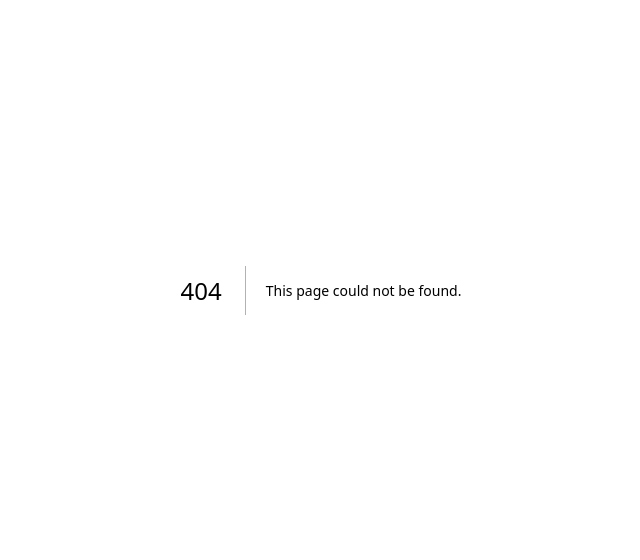
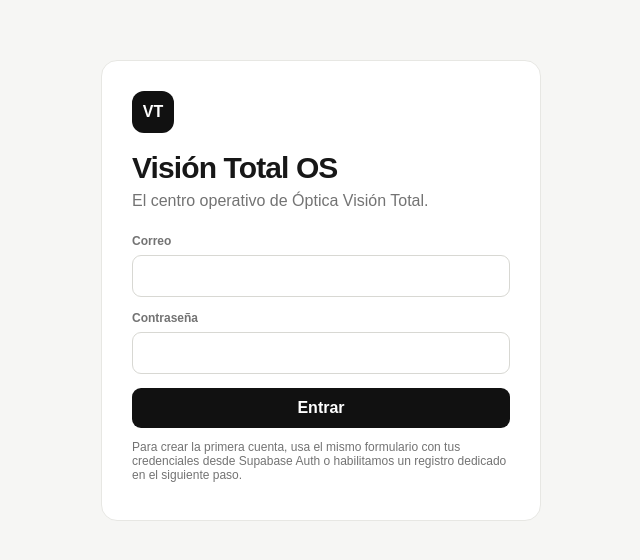
Before and after one commit to ifmarquezfarfan/vision-total-os, a Next.js app: page /login in a window 1280 px wide. Before the commit this address had no page. Shown: the part 110-670 px from the top of the page, without its empty margins (319-959 px from the left). Built offline with nearby package versions, Linux system fonts and the light colour scheme.

Commit message:
feat: add login screen

```diff
--- /dev/null
+++ b/app/login/page.tsx
@@ -0,0 +1,42 @@
+import { signIn, signUp } from "./actions";
+
+export default async function LoginPage({
+  searchParams
+}: {
+  searchParams: Promise<{ error?: string; message?: string }>;
+}) {
+  const params = await searchParams;
+
+  return (
+    <main className="login-shell">
+      <section className="login-card">
+        <div className="logo-mark">VT</div>
+        <h1 className="page-title">Visión Total OS</h1>
+        <p className="subtitle">El centro operativo de Óptica Visión Total.</p>
+
+        {params.error && <p className="notice" style={{ marginTop: 18 }}>{params.error}</p>}
+        {params.message && <p className="notice" style={{ marginTop: 18 }}>{params.message}</p>}
+
+        <form action={signIn} className="form" style={{ marginTop: 24 }}>
+          <div className="field">
+            <label htmlFor="email">Correo</label>
+            <input id="email" name="email" type="email" required autoComplete="email" />
+          </div>
+          <div className="field">
+            <label htmlFor="password">Contraseña</label>
+            <input id="password" name="password" type="password" required minLength={6} autoComplete="current-password" />
+          </div>
+          <button className="btn btn-primary" type="submit">Entrar</button>
+        </form>
+
+        <form action={signUp} style={{ marginTop: 10 }}>
+          <input type="hidden" name="email" value="" />
+          <input type="hidden" name="password" value="" />
+          <p className="muted" style={{ fontSize: 12, marginBottom: 8 }}>
+            Para crear la primera cuenta, usa el mismo formulario con tus credenciales desde Supabase Auth o habilitamos un registro dedicado en el siguiente paso.
+          </p>
+        </form>
+      </section>
+    </main>
+  );
+}
```
